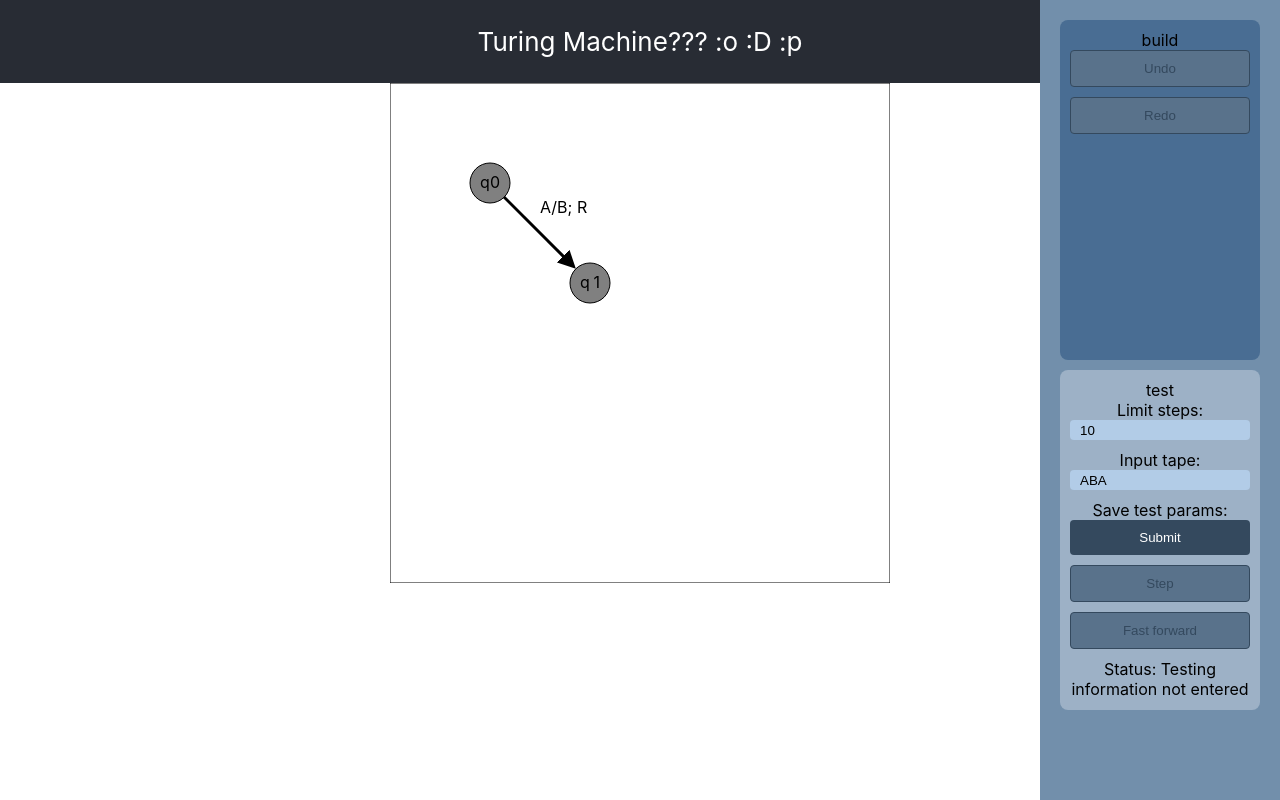
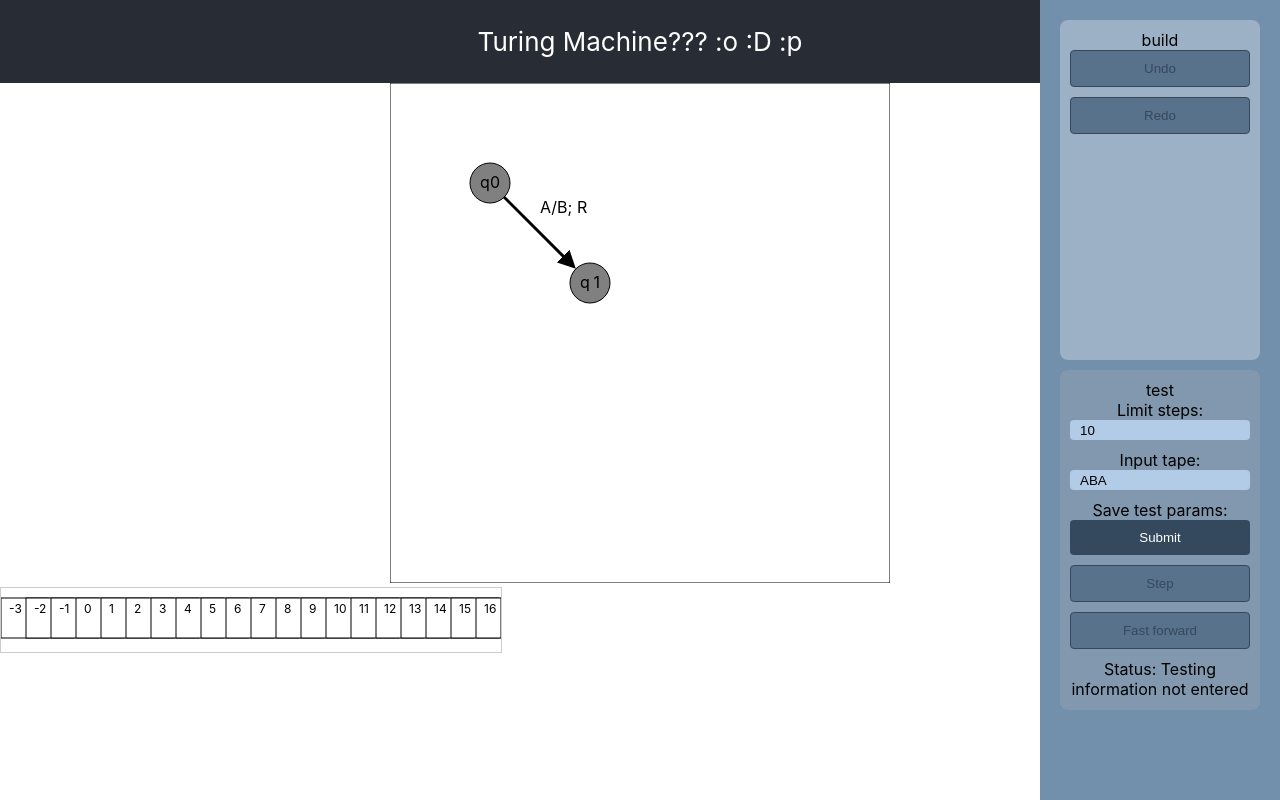
Before and after one commit to g-deng/tm-app, a React (Create React App) app: page / in a window 1280 px wide. Built offline with nearby package versions, Linux system fonts and the light colour scheme.

Commit message:
Add functionality to SideBar buttons and Tape

```diff
--- a/src/App.css
+++ b/src/App.css
@@ -95,10 +95,17 @@
   height: 40vh;
   width: 180px;
   border: 10px rgb(0, 0, 0);
-  background-color: #9db1c6;
+  background-color: #8198af;
   border-radius: 8px;
 }
 
 .sidebar-active {
-  background-color: #496d93;
+  background-color: #9db1c6;
+  border-color: #f1f6fc;
 }
+
+.tape-container {
+  width: 500px;
+  overflow: auto;
+  border: 1px solid #ccc;
+}
--- a/src/App.js
+++ b/src/App.js
@@ -2,6 +2,7 @@ import './App.css';
 import BuildWindow from './components/BuildWindow.jsx';
 import TestWindow from './components/TestWindow.jsx';
 import SideBar from './components/SideBar.jsx';
+import Tape from './components/Tape.jsx';
 import { useState } from 'react';
 
 function App() {
@@ -32,6 +33,7 @@ function App() {
       <SideBar key='sidebar' states={states} setStates={setStates} transitions={transitions} setTransitions={setTransitions}
         mode={mode} setMode={setMode} undoStack={undoStack} setUndoStack={setUndoStack} redoStack={redoStack} setRedoStack={setRedoStack}
         testState={testState} setTestState={setTestState}/>
+      <Tape states={states} testState={testState}/>
     </div>
   );
 }
--- a/src/components/SideBar.jsx
+++ b/src/components/SideBar.jsx
@@ -64,7 +64,7 @@ function SideBar({
     };
 
     const onSubmit = (data) => {
-        setTestState({stateId:0, tape:data.get('input-tape'), pointer:0, step:0, maxStep:data.get('maxStep')})
+        setTestState({stateId:0, tape:data.get('input-tape'), pointer:0, step:0, maxStep:data.get('max-steps')})
         setStatus('Testing data set');
     };
 
@@ -77,6 +77,32 @@ function SideBar({
         }
         setTestState({stateId:t.to, tape:testState.tape, pointer:testState.pointer+1, step:testState.step+1, maxStep:testState.maxStep});
         setStatus(`Finished step ${testState.step} at state ${testState.stateId}`);
+    };
+
+    const onFastForward = () => {
+        console.log('start fast forward');
+        console.log(testState);
+        let pointer = testState.pointer;
+        let stateId = testState.stateId;
+        let step = testState.step;
+        for (let i = step; i < testState.maxStep; i++) {
+            const thisId = stateId;
+            const c = testState.tape.charAt(pointer);
+            const t = transitions.find((t)=>t.from === thisId && t.label.charAt(0) === c);
+            if (t == null) {
+                setStatus(`Rejected at state ${stateId} after (no valid transition)`);
+                break;
+            }
+            stateId = t.to;
+            pointer += 1;
+            step += 1;
+        }
+        testState.stateId = stateId;
+        testState.pointer = pointer;
+        testState.step = step;
+        setTestState(testState);
+        console.log('done with fast forward');
+        console.log(testState);
     };
 
     return (
@@ -109,7 +135,7 @@ function SideBar({
                     </label>
                 </form>
                 <button className='sidebar-btn' title='Step' onClick={onStep} disabled={testState == null}>Step</button>
-                <button className='sidebar-btn' title='Fast forward' disabled={testState == null}>Fast forward</button>
+                <button className='sidebar-btn' title='Fast forward' onClick={onFastForward} disabled={testState == null}>Fast forward</button>
                 Status: {status}
             </div>
         </div>
--- /dev/null
+++ b/src/components/Tape.jsx
@@ -0,0 +1,41 @@
+function Tape({ states, testState }) {
+    const inputArray = (testState) ? testState.tape.split("") : [];
+    const extraArray = [...Array(Math.max(20 - inputArray.length, 3))];
+    const tapeArray = inputArray.concat(extraArray);
+    tapeArray.unshift(' ', ' ', ' ');
+
+    const numChars = tapeArray.length;
+
+    return (
+        <div className="tape-container">
+            <svg width={Math.max(numChars * 25, 500)} height="60px">
+                {tapeArray.map((c, i) => (
+                    <>
+                        <rect
+                            key={i}
+                            x={i * 25}
+                            y="10"
+                            width="48"
+                            height="40"
+                            fill={(testState && testState.pointer === i-3) ? "cyan" : "white"}
+                            stroke="black"
+                        />
+                        <text
+                            className='svgText'
+                            x={i*25 + 8}
+                            y="25"
+                            fontSize={12}
+                        >{i - 3}</text>
+                        <text
+                            className='svgText'
+                            x={i*25 + 5}
+                            y="40"
+                            stroke="black"
+                        >{c}</text>
+                    </>
+                ))}
+            </svg>
+        </div>
+    );
+}
+export default Tape;
```
